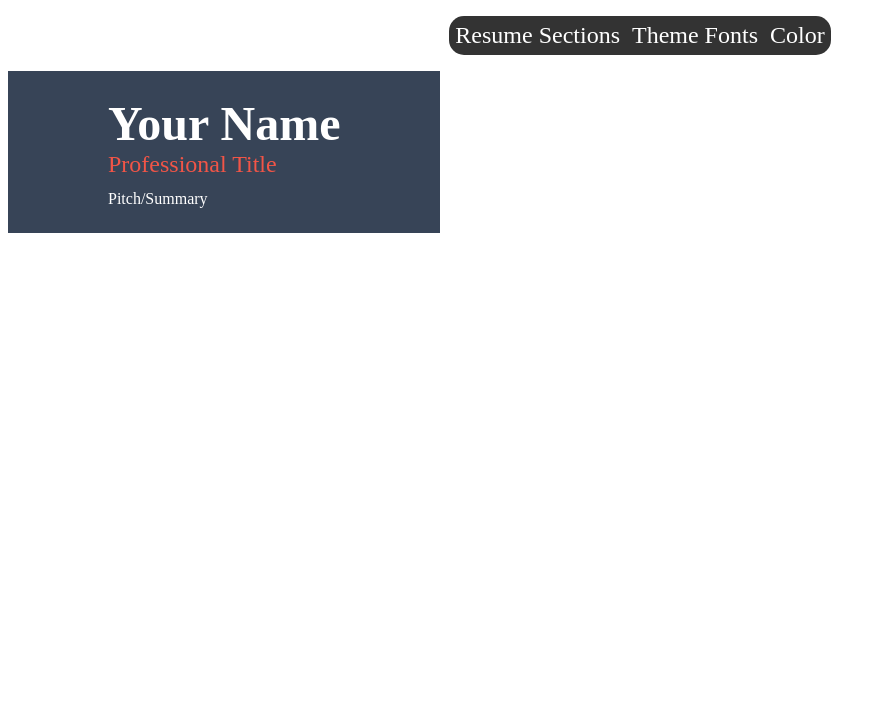
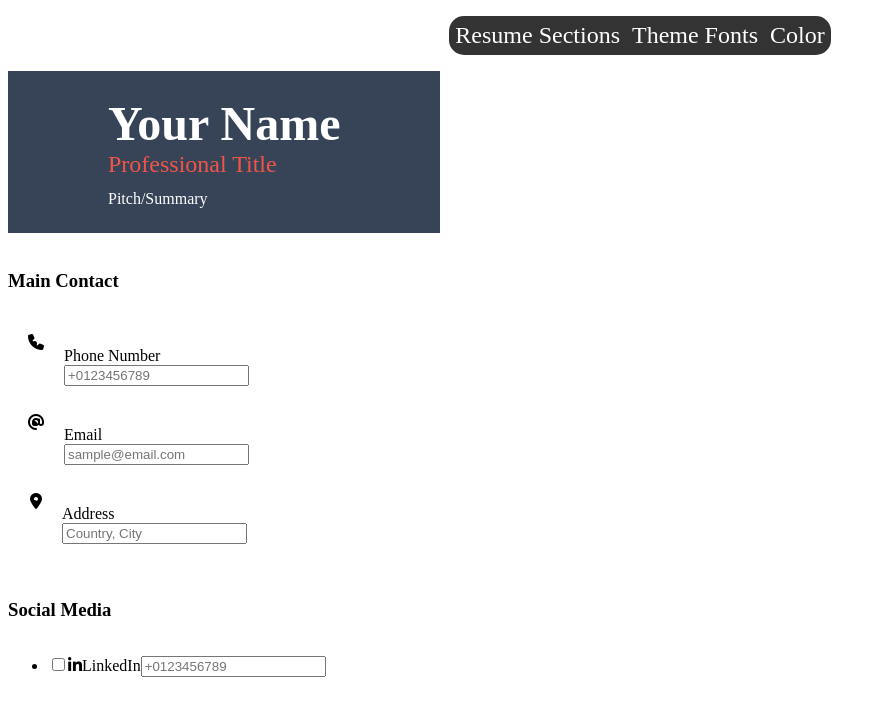
Before and after one commit to moustapharamadan/resume-maker, a React (Create React App) app: page / in a window 1280 px wide. Shown: the top 716 px of the page, without its empty margins (0-886 px from the left). Built offline with nearby package versions, Linux system fonts and the light colour scheme; a web font is replaced by a local one.

Commit message:
adjust module css call

```diff
--- a/public/index.html
+++ b/public/index.html
@@ -12,6 +12,8 @@
   <link
     href="https://fonts.googleapis.com/css2?family=Asap&family=Open+Sans&family=Orelega+One&family=Roboto&family=Ubuntu&display=swap"
     rel="stylesheet">
+  <script src="https://kit.fontawesome.com/36e81d1835.js" crossorigin="anonymous"></script>
+
   <!--
       manifest.json provides metadata used when your web app is installed on a
       user's mobile device or desktop. See https://developers.google.com/web/fundamentals/web-app-manifest/
--- a/src/App.js
+++ b/src/App.js
@@ -3,11 +3,14 @@ import { Provider } from 'react-redux'
 import store from './redux/store'
 import { GeneralInfo } from "./components/GeneralInfo/GeneralInfo";
 import { NavigationBar } from "./components/NavigationBar/NavigationBar";
+import ContactInfoPopUp from "./components/ContactInfoPopUp/ContactInfoPopUp";
+
 export default function App() {
   return (
     <Provider store={store}>
       <NavigationBar />
       <GeneralInfo />
+      <ContactInfoPopUp />
     </Provider>
   );
 }
--- /dev/null
+++ b/src/components/ContactInfo/styles.module.css
@@ -0,0 +1,39 @@
+a {
+    pointer-events: pointer;
+    text-decoration: none;
+    color: inherit;
+}
+
+.contact_info {
+    padding: 10px 0;
+    margin-bottom: 20px;
+    background-color: rgb(44, 52, 63);
+    cursor: pointer;
+}
+
+.contact_info ul {
+    display: flex;
+}
+
+.contact_info ul li {
+    margin-right: 15px;
+}
+
+.contact_info ul li:last-child {
+    margin-right: 0px;
+}
+
+.icon {
+    color: #fff;
+}
+
+.icon i {
+    font-size: 20px;
+    vertical-align: middle;
+}
+
+.data {
+    color: #fff;
+    font-size: 16px;
+    padding-left: 0.5em;
+}
--- /dev/null
+++ b/src/components/ContactInfoPopUp/ContactInfoPopUp.js
@@ -0,0 +1,50 @@
+import React, { Component } from 'react'
+import styles from "./styles.module.css"
+
+export default class ContactInfoPopUp extends Component {
+    render() {
+        return (
+            <section className={styles.ContactInfoPopUp}>
+                <h3>Main Contact</h3>
+                <ul>
+                    <li>
+                        <div className={styles.item}>
+                            <i class="fas fa-phone" />
+                            <div className={styles.input}>
+                                <div>Phone Number</div>
+                                <input placeholder="+0123456789" typeof="text" />
+                            </div>
+                        </div>
+                    </li>
+                    <li>
+                        <div className={styles.item}>
+                            <i class="fas fa-at" />
+                            <div className={styles.input}>
+                                <div>Email</div>
+                                <input placeholder="sample@email.com" typeof="text" />
+                            </div>
+                        </div>
+                    </li>
+                    <li>
+                        <div className={styles.item}>
+                            <i class="fas fa-map-marker-alt" />
+                            <div className={styles.input}>
+                                <div>Address</div>
+                                <input placeholder="Country, City" typeof="text" />
+                            </div>
+                        </div>
+                    </li>
+                </ul>
+                <h3>Social Media</h3>
+                <ul>
+                    <li>
+                        <input type="checkbox" id="linkedin"></input>
+                        <div class="fab fa-linkedin-in" />
+                        <label>LinkedIn</label>
+                        <input placeholder="+0123456789" typeof="text" />
+                    </li>
+                </ul>
+            </section >
+        )
+    }
+}
--- /dev/null
+++ b/src/components/ContactInfoPopUp/styles.module.css
@@ -0,0 +1,20 @@
+.ContactInfoPopUp ul{
+    display: inline-block;
+    height: 100%;
+    border-radius:0;
+}
+
+.ContactInfoPopUp ul li .item{
+    display: flex;
+    justify-content: center;
+}
+
+.ContactInfoPopUp ul li i{
+    vertical-align:middle;
+    line-height:200%;
+}
+
+.ContactInfoPopUp ul li .item .input{
+    display: inline;
+    margin: 10%;
+}
--- a/src/components/NavigationBar/Font/styles.module.css
+++ b/src/components/NavigationBar/Font/styles.module.css
@@ -1,8 +1,8 @@
 .verticalMenu {
-    background-color: #eee;
+    background-color: #333;
 }
 .verticalMenu ul{
-    display: block;
+    display: inline!important;
     padding: 0;
     border-radius: 0;
 }
--- a/src/components/NavigationBar/NavigationBar.js
+++ b/src/components/NavigationBar/NavigationBar.js
@@ -11,7 +11,7 @@ export class NavigationBar extends Component {
 
     render() {
         return (
-            <div>
+            <div className={styles.navBar}>
                 <ul>
                     <li>
                         <Tippy interactive={true} content={<Section />} placement="bottom" arrow maxWidth={'100%'} trigger="click">
--- a/src/components/NavigationBar/Section/styles.module.css
+++ b/src/components/NavigationBar/Section/styles.module.css
@@ -1,10 +1,10 @@
 .sectionBox{
     width: fit-content;
+    cursor: default;
 }
 
 .sectionBox ul{
     display: flex;
-    background: white;
     border-radius: 0;
 }
 .sectionBox ul li{
@@ -15,5 +15,5 @@
 }
 
 .sectionBox ul li:hover{
-    background: white;
+    background: #333!important;
 }
--- a/src/components/NavigationBar/SwitchButton/SwitchButton.js
+++ b/src/components/NavigationBar/SwitchButton/SwitchButton.js
@@ -15,7 +15,7 @@ class SwitchButton extends Component {
         const name = this.props.name;
         const status = this.props.sectionStatus[name];
         return (
-            <div>
+            <div className={styles.switchButton}>
                 <Switch
                     onChange={() => this.props.updateStatus(name, !status)}
                     uncheckedIcon={false}
--- a/src/components/NavigationBar/SwitchButton/styles.module.css
+++ b/src/components/NavigationBar/SwitchButton/styles.module.css
@@ -1,4 +1,4 @@
-.switchText {
+.switchButton .switchText {
     margin: 0 1em 0 1em;
     vertical-align: super;
     font-size: 1em;
--- a/src/components/NavigationBar/styles.module.css
+++ b/src/components/NavigationBar/styles.module.css
@@ -1,8 +1,8 @@
-.navBarItem{
+.navBar {
     cursor: pointer;
 }
 
-ul {
+.navBar ul {
     list-style-type: none;
     background-color: #333;
     width: fit-content;
@@ -12,22 +12,22 @@ ul {
     border-radius: 15px;
 }
 
-ul li {
+.navBar ul li {
     padding: 0.25em;
     color: white;
     font-size:1.5em;
 }
 
-ul li:hover {
+.navBar ul li:hover {
     background-color: #ccc;
 }
 
-ul li:hover:first-child {
+.navBar ul li:hover:first-child {
     border-top-left-radius: 15px;
     border-bottom-left-radius: 15px;
 }
 
-ul li:hover:last-child {
+.navBar ul li:hover:last-child {
     border-top-right-radius: 15px;
     border-bottom-right-radius: 15px;
 }
```
Also changed, not shown: src/components/ContactInfo/ContactInfo.js (added, +33 -0 lines), 1 other file (tests, documents, lock files or other folders).
